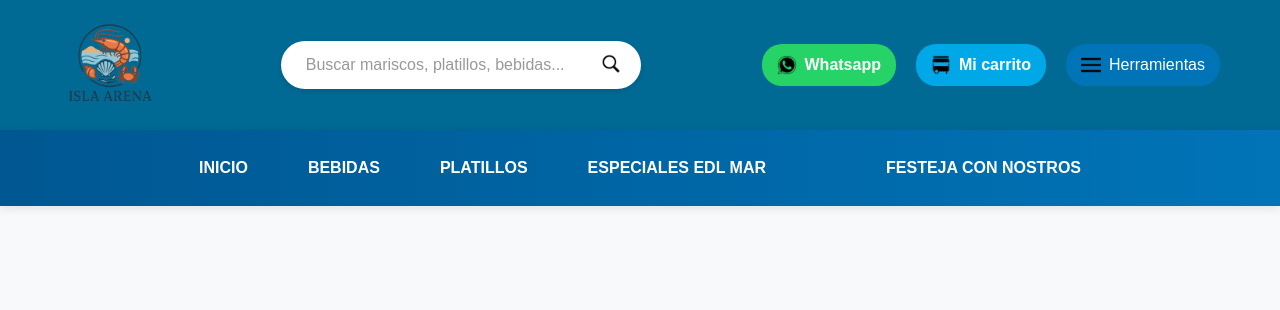
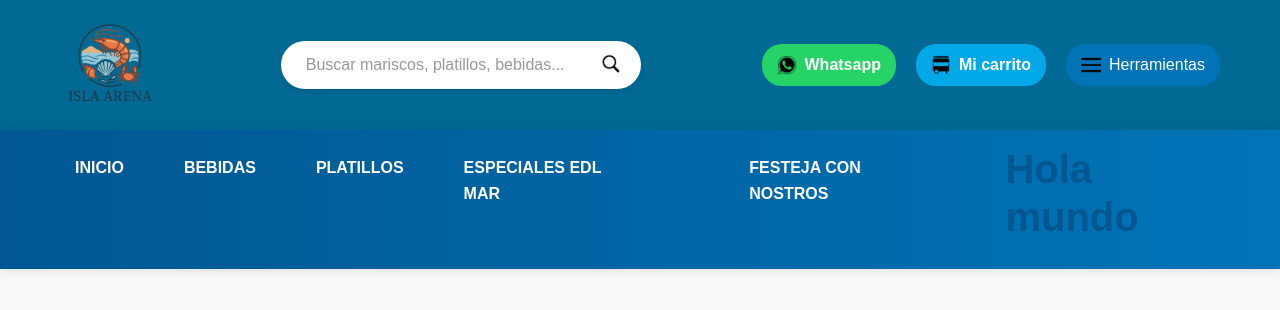
Before and after one commit to Manuel-Ake/RestauranteIslaArena, an Angular app in the folder Isla/: page /Drink in a window 1280 px wide. Before the commit this address led to /. Shown: the top 310 px of the page. Built offline with nearby package versions, Linux system fonts and the light colour scheme.

Commit message:
listo qlos ahora revisen y hagan su css

```diff
--- a/Isla/src/app/app.html
+++ b/Isla/src/app/app.html
@@ -1 +1 @@
-<app-header></app-header>
+<router-outlet></router-outlet>
--- a/Isla/src/app/app.routes.ts
+++ b/Isla/src/app/app.routes.ts
@@ -1,3 +1,17 @@
 import { Routes } from '@angular/router';
+import { Header } from './shared/header/header';
+import { Home } from './pages/home/home';
+import { Drink } from './pages/drink/drink';
+import { Food } from './pages/food/food';
+import { Celebrates } from './pages/celebrates/celebrates';
+import { Promotions } from './pages/promotions/promotions';
 
-export const routes: Routes = [];
+export const routes: Routes = [
+  {path: '', component:Header, children:[
+      {path:'Home', component: Home},
+      {path:'Drink', component: Drink },
+      {path:'Food', component:Food},
+      {path:'celebrate', component: Celebrates},
+      {path:'prmotion', component: Promotions}
+  ] },
+];
--- a/Isla/src/app/app.ts
+++ b/Isla/src/app/app.ts
@@ -4,7 +4,7 @@ import { Header } from "./shared/header/header";
 
 @Component({
   selector: 'app-root',
-  imports: [Header],
+  imports: [RouterOutlet],
   templateUrl: './app.html',
   styleUrl: './app.css'
 })
--- a/Isla/src/app/pages/drink/drink.html
+++ b/Isla/src/app/pages/drink/drink.html
@@ -1 +1 @@
-<p>drink works!</p>
+<h1>Hola mundo</h1>
--- a/Isla/src/app/shared/header/header.html
+++ b/Isla/src/app/shared/header/header.html
@@ -33,12 +33,14 @@
 
 <div class="contenedor_casicentro nav-mariscos">
   <div class="contenedor_a">
-    <a  href="" >INICIO</a>
+    <a  href="" routerLink="Home" >INICIO</a>
     <a   href="" >BEBIDAS</a>
     <a   href="">PLATILLOS</a>
     <a  href="" >ESPECIALES EDL MAR</a>
     <a  href="" ></a>
     <a href="">FESTEJA CON NOSTROS </a>
+
+    <router-outlet></router-outlet>
   </div>
 </div>
 
--- a/Isla/src/app/shared/header/header.ts
+++ b/Isla/src/app/shared/header/header.ts
@@ -1,8 +1,10 @@
 import { Component } from '@angular/core';
+import { RouterLink } from '@angular/router';
+import { RouterOutlet } from '@angular/router';
 
 @Component({
   selector: 'app-header',
-  imports: [],
+  imports: [RouterLink, RouterOutlet],
   templateUrl: './header.html',
   styleUrl: './header.css'
 })
```
